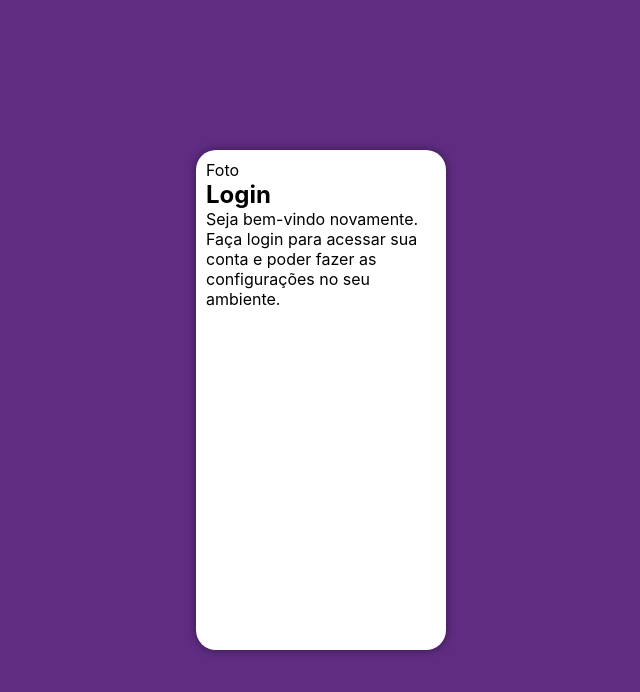
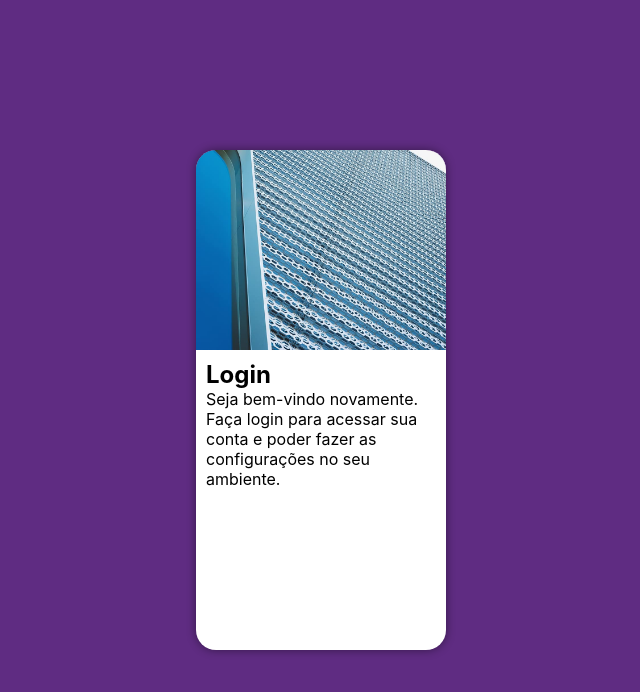
Before and after one commit to MauroLQZ/projeto-login, a plain HTML site: page index.html in a window 1280 px wide. Shown: the whole page, without its empty margins (319-959 px from the left). Drawn offline with Linux system fonts and the light colour scheme.

Commit message:
atual projeto-login

```diff
--- a/estilos/style.css
+++ b/estilos/estylo.css
@@ -35,7 +35,15 @@ section#login {
     border-radius: 20px;
     box-shadow: 0px 0px 10px rgba(0, 0, 0, 0.450);
 }
-section#login {
+section#login > div#imagem {
+    display: block;
+    background: #5f2c82 url(../imagens/metal.jpg) no-repeat;
+    background-size: cover;
+    background-position: left bottom;
+    height:  200px;
+}
+section#login > div#formulario {
     display: block;
     padding: 10px;
+
 }
--- a/index.html
+++ b/index.html
@@ -1,16 +1,17 @@
 <!DOCTYPE html>
-<html lang="pt">
+<html lang="pt-br">
 <head>
     <meta charset="UTF-8">
     <meta name="viewport" content="width=device-width, initial-scale=1.0">
     <title>Login</title>
-    <link rel="stylesheet" href="estilos/style.css">
+    <link rel="stylesheet" href="estilos/estylo.css">
+    <link rel="stylesheet" href="estilos/media-query.css">
 </head>
 <body>
     <main>
         <section id="login">
             <div id="imagem">
-                Foto
+
             </div>
             <div id="formulario">
                 <h1>Login</h1>
```
Also changed, not shown: estilos/media-query.css (added).
